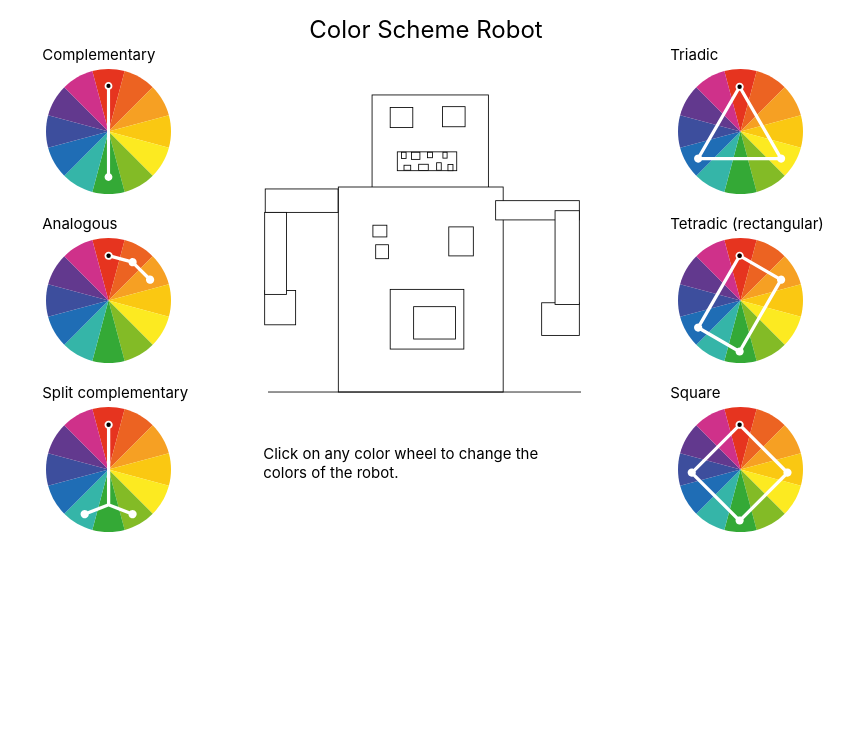
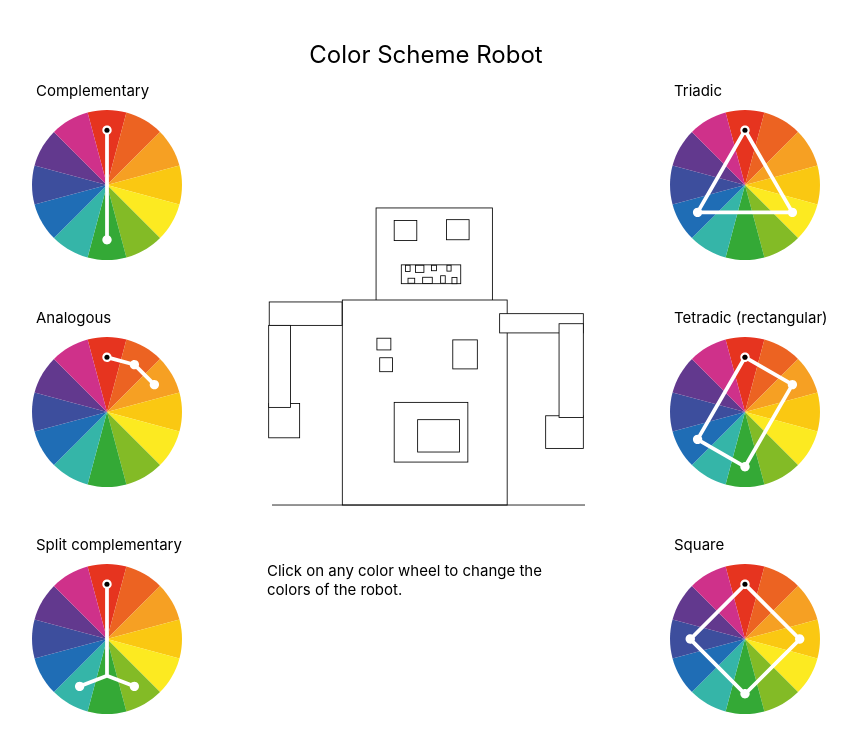
Before and after one commit to PayCra/color-robot, a React (Create React App) app: page / in a window 1280 px wide. Shown: the top 752 px of the page, without its empty margins (214-1071 px from the left). Built offline with nearby package versions, Linux system fonts and the light colour scheme.

Commit message:
Scaled for Mac.

```diff
--- a/src/App.css
+++ b/src/App.css
@@ -4,11 +4,7 @@
 }
 
 .Robot {
-    display: flex;
-    flex-direction: column;
-    /*justify-content: center;*/
-    padding: 50px 75px 0 75px;
-    height: fit-content;
+    padding: 0 75px 0 75px;
 }
 
 .Text {
@@ -21,18 +17,21 @@
 .Title {
     font-size: 24px;
     text-align: center;
-    padding-top: 15px;
+    padding-top: 5vh;
 }
 
 .Label {
     font-size: 15px;
     padding-left: 14px;
+    white-space: nowrap;
+    overflow: hidden;
+    text-overflow: ellipsis;
 }
 
-.Set {
-    padding-top: 5px;
-    padding-bottom: 15px;
-    min-width: 160px;
+.Wheel-container {
+    padding-top: 10px;
+    padding-bottom: 20px;
+    min-width: 170px;
     display: flex;
     justify-content: center;
 }
@@ -44,3 +43,19 @@
 .SelectedWheel {
     filter: drop-shadow(0px 0px 5px black);
 }
+
+.Left-column, .Right-column {
+    height: 85vh;
+    display: flex;
+    flex-direction: column;
+    justify-content: space-around;
+}
+
+.Middle {
+    width: fit-content;
+    height: 85vh;
+    display: flex;
+    flex-direction: column;
+    justify-content: center;
+    align-items: center;
+}
--- a/src/App.js
+++ b/src/App.js
@@ -111,23 +111,39 @@ class App extends Component {
             <div>
                 <div className="Title">Color Scheme Robot</div>
                 <div className="Container">
-                <div>
-                    <span className={"Label " + (this.state.selectedColorScheme === "Complementary" ? "Selected" : "")}>Complementary</span>
+                    <div className="Left-column">
                         <div className="Set">
+                            <span
+                                className={"Label " + (this.state.selectedColorScheme === "Complementary" ? "Selected" : "")}>Complementary</span>
+                            <div className="Wheel-container">
                                 <Marker rotation={this.state.complementaryMarker} colorScheme="Complementary"/>
-                        <Wheel selection={this.state.selectedColorScheme === "Complementary" ? "SelectedWheel" : ""} onClick={(color) => this.handleClick(color, "Complementary")}/>
-                    </div>
-                    <span className={"Label " + (this.state.selectedColorScheme === "Analogous" ? "Selected" : "")}>Analogous</span>
-                    <div className="Set">
-                        <Marker rotation={this.state.analogousMarker} colorScheme="Analogous"/>
-                        <Wheel selection={this.state.selectedColorScheme === "Analogous" ? "SelectedWheel" : ""} onClick={(color) => this.handleClick(color, "Analogous")}/>
-                    </div>
-                    <span className={"Label " + (this.state.selectedColorScheme === "SplitComplementary" ? "Selected" : "")}>Split complementary</span>
-                    <div className="Set">
-                        <Marker rotation={this.state.splitComplementaryMarker} colorScheme="SplitComplementary"/>
-                        <Wheel selection={this.state.selectedColorScheme === "SplitComplementary" ? "SelectedWheel" : ""} onClick={(color) => this.handleClick(color, "SplitComplementary")}/>
+                                <Wheel
+                                    selection={this.state.selectedColorScheme === "Complementary" ? "SelectedWheel" : ""}
+                                    onClick={(color) => this.handleClick(color, "Complementary")}/>
                             </div>
                         </div>
+                        <div className="Set">
+                            <span
+                                className={"Label " + (this.state.selectedColorScheme === "Analogous" ? "Selected" : "")}>Analogous</span>
+                            <div className="Wheel-container">
+                                <Marker rotation={this.state.analogousMarker} colorScheme="Analogous"/>
+                                <Wheel selection={this.state.selectedColorScheme === "Analogous" ? "SelectedWheel" : ""}
+                                       onClick={(color) => this.handleClick(color, "Analogous")}/>
+                            </div>
+                        </div>
+                        <div className="Set">
+                            <span
+                                className={"Label " + (this.state.selectedColorScheme === "SplitComplementary" ? "Selected" : "")}>Split complementary</span>
+                            <div className="Wheel-container">
+                                <Marker rotation={this.state.splitComplementaryMarker}
+                                        colorScheme="SplitComplementary"/>
+                                <Wheel
+                                    selection={this.state.selectedColorScheme === "SplitComplementary" ? "SelectedWheel" : ""}
+                                    onClick={(color) => this.handleClick(color, "SplitComplementary")}/>
+                            </div>
+                        </div>
+                    </div>
+                    <div className="Middle">
                     <div className="Robot">
                         <Robot
                             shapeColor1={this.state.shapeColor1}
@@ -137,23 +153,36 @@ class App extends Component {
                             shapeColor5={this.state.shapeColor5}
                             shapeColor6={this.state.shapeColor6}
                         />
-                <span className={"Text"}>{this.state.text}</span>
+                        <div className={"Text"}>{this.state.text}</div>
                     </div>
-                <div>
-                <span className={"Label " + (this.state.selectedColorScheme === "Triadic" ? "Selected" : "")}>Triadic</span>
+                    </div>
+                    <div className="Right-column">
                         <div className="Set">
+                            <span
+                                className={"Label " + (this.state.selectedColorScheme === "Triadic" ? "Selected" : "")}>Triadic</span>
+                            <div className="Wheel-container">
                                 <Marker rotation={this.state.triadicMarker} colorScheme="Triadic"/>
-                    <Wheel selection={this.state.selectedColorScheme === "Triadic" ? "SelectedWheel" : ""} onClick={(color) => this.handleClick(color, "Triadic")}/>
+                                <Wheel selection={this.state.selectedColorScheme === "Triadic" ? "SelectedWheel" : ""}
+                                       onClick={(color) => this.handleClick(color, "Triadic")}/>
                             </div>
-                <span className={"Label " + (this.state.selectedColorScheme === "Tetradic" ? "Selected" : "")}>Tetradic (rectangular)</span>
+                        </div>
                         <div className="Set">
+                            <span
+                                className={"Label " + (this.state.selectedColorScheme === "Tetradic" ? "Selected" : "")}>Tetradic (rectangular)</span>
+                            <div className="Wheel-container">
                                 <Marker rotation={this.state.tetradicMarker} colorScheme="Tetradic"/>
-                    <Wheel selection={this.state.selectedColorScheme === "Tetradic" ? "SelectedWheel" : ""} onClick={(color) => this.handleClick(color, "Tetradic")}/>
+                                <Wheel selection={this.state.selectedColorScheme === "Tetradic" ? "SelectedWheel" : ""}
+                                       onClick={(color) => this.handleClick(color, "Tetradic")}/>
                             </div>
-                <span className={"Label " + (this.state.selectedColorScheme === "Square" ? "Selected" : "")}>Square</span>
+                        </div>
                         <div className="Set">
+                            <span
+                                className={"Label " + (this.state.selectedColorScheme === "Square" ? "Selected" : "")}>Square</span>
+                            <div className="Wheel-container">
                                 <Marker rotation={this.state.squareMarker} colorScheme="Square"/>
-                    <Wheel selection={this.state.selectedColorScheme === "Square" ? "SelectedWheel" : ""} onClick={(color) => this.handleClick(color, "Square")}/>
+                                <Wheel selection={this.state.selectedColorScheme === "Square" ? "SelectedWheel" : ""}
+                                       onClick={(color) => this.handleClick(color, "Square")}/>
+                            </div>
                         </div>
                     </div>
                 </div>
--- a/src/Components/Wheel.js
+++ b/src/Components/Wheel.js
@@ -8,7 +8,8 @@ function Wheel (props) {
             {/*<svg className={props.selection} width="175px" height="175px" viewBox="0 0 200 200">*/}
             {/*    <circle cx="100px" cy="100px" r="100px" fill={"transparent"}></circle>*/}
             {/*</svg>*/}
-        <svg className={props.selection} width="125px" height="125px" viewBox="0 0 200 200">
+
+            <svg className={props.selection} width="150px" height="150px" viewBox="0 0 200 200">
             <path onClick={() => props.onClick(1)} className="color1" d="M74.11,3.395L99.989,100l0.014-0.001L125.889,3.39C108.942-1.132,91.054-1.13,74.11,3.395z"/>
             <path onClick={() => props.onClick(2)} className="color2" d="M125.882,3.392L99.99,99.994l0.013,0.006l70.723-70.722C158.311,16.889,142.817,7.946,125.882,3.392z"/>
             <path onClick={() => props.onClick(3)} className="color3" d="M170.718,29.276L99.994,99.991l0.007,0.012l96.61-25.886C192.054,57.179,183.108,41.688,170.718,29.276z"/>
```
Also changed, not shown: src/Components/Marker.js (+6 -6 lines). Lines whose indentation alone changed are shown as unchanged.
